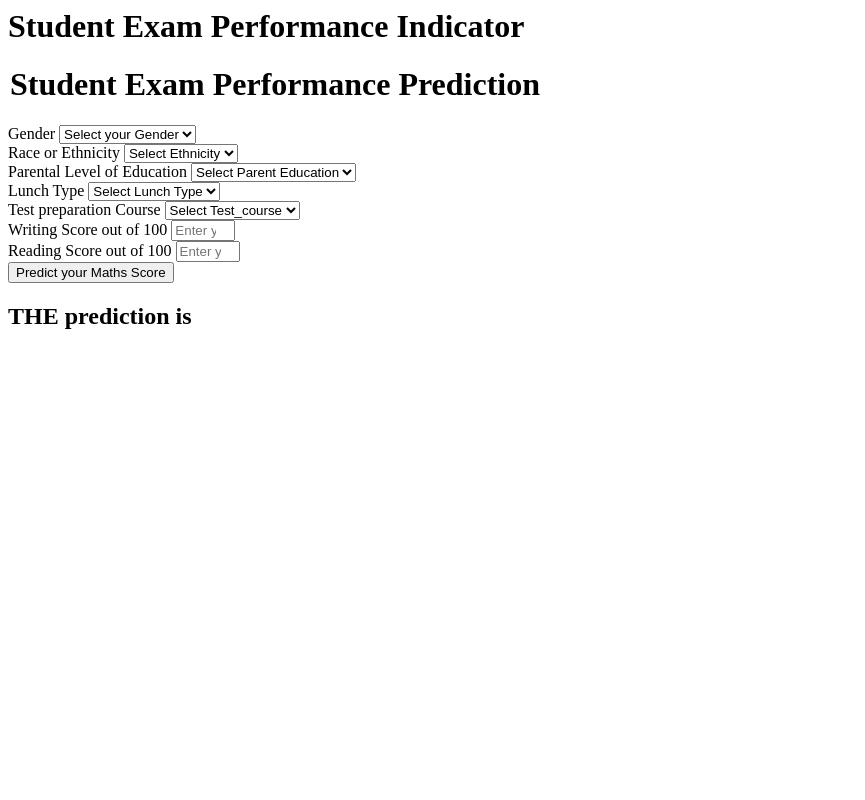
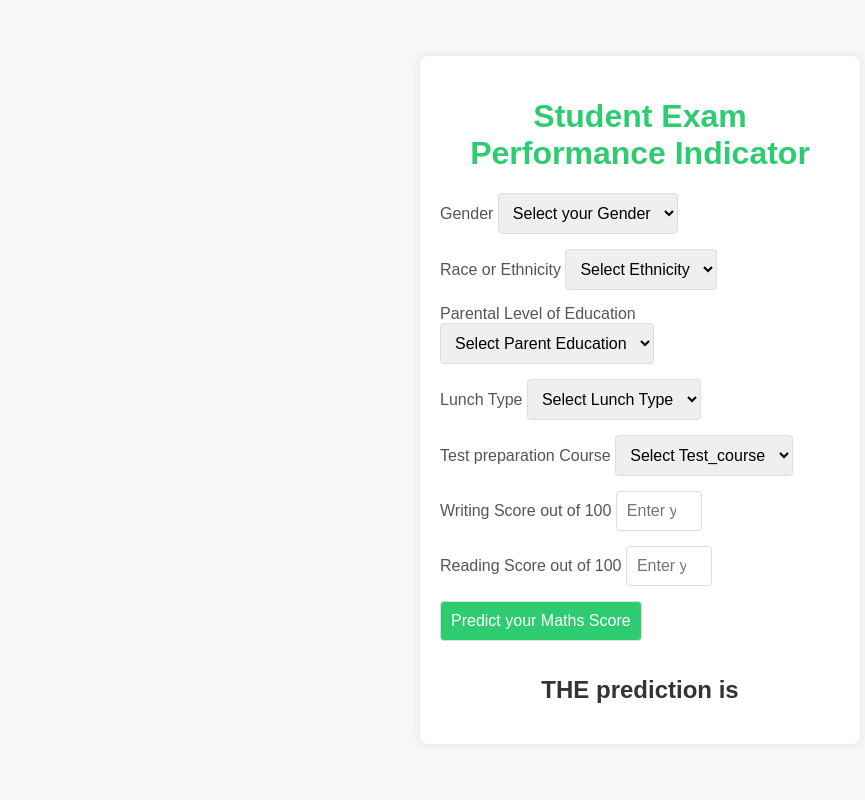
Before and after one commit to an20805/Student-Performance-Indicator, a Flask app: page / in a window 1280 px wide. Shown: the whole page, without its empty margins (0-865 px from the left). Run offline with Flask 3, Linux system fonts and the light colour scheme.

Commit message:
Update home.html

```diff
--- a/templates/home.html
+++ b/templates/home.html
@@ -1,12 +1,72 @@
 <html>
+
+<head>
+    <meta charset="UTF-8">
+    <meta http-equiv="X-UA-Compatible" content="IE=edge">
+    <meta name="viewport" content="width=device-width, initial-scale=1.0">
+    <style>
+        body {
+            font-family: 'Arial', sans-serif;
+            background-color: #f7f7f7;
+            margin: 0;
+            padding: 0;
+            display: flex;
+            justify-content: center;
+            align-items: center;
+            height: 100vh;
+        }
+
+        .login {
+            background-color: #fff;
+            padding: 20px;
+            border-radius: 8px;
+            box-shadow: 0 0 10px rgba(0, 0, 0, 0.1);
+            width: 400px;
+        }
+
+        h1 {
+            text-align: center;
+            color: #2ecc71;
+        }
+
+        form {
+            display: flex;
+            flex-direction: column;
+        }
+
+        label {
+            margin-bottom: 8px;
+            color: #555;
+        }
+
+        select,
+        input {
+            padding: 10px;
+            margin-bottom: 15px;
+            border: 1px solid #ddd;
+            border-radius: 4px;
+            font-size: 16px;
+        }
+
+        input[type="submit"] {
+            background-color: #2ecc71;
+            color: #fff;
+            cursor: pointer;
+        }
+
+        h2 {
+            text-align: center;
+            margin-top: 20px;
+            color: #333;
+        }
+    </style>
+</head>
+
 <body>
     <div class="login">
        <h1>Student Exam Performance Indicator</h1>
 
        <form action="{{ url_for('predict_datapoint')}}" method="post">
-        <h1>
-            <legend>Student Exam Performance Prediction</legend>
-        </h1>
         <div class="mb-3">
             <label class="form-label">Gender</label>
             <select class="form-control" name="gender" placeholder="Enter you Gender" required>
```
